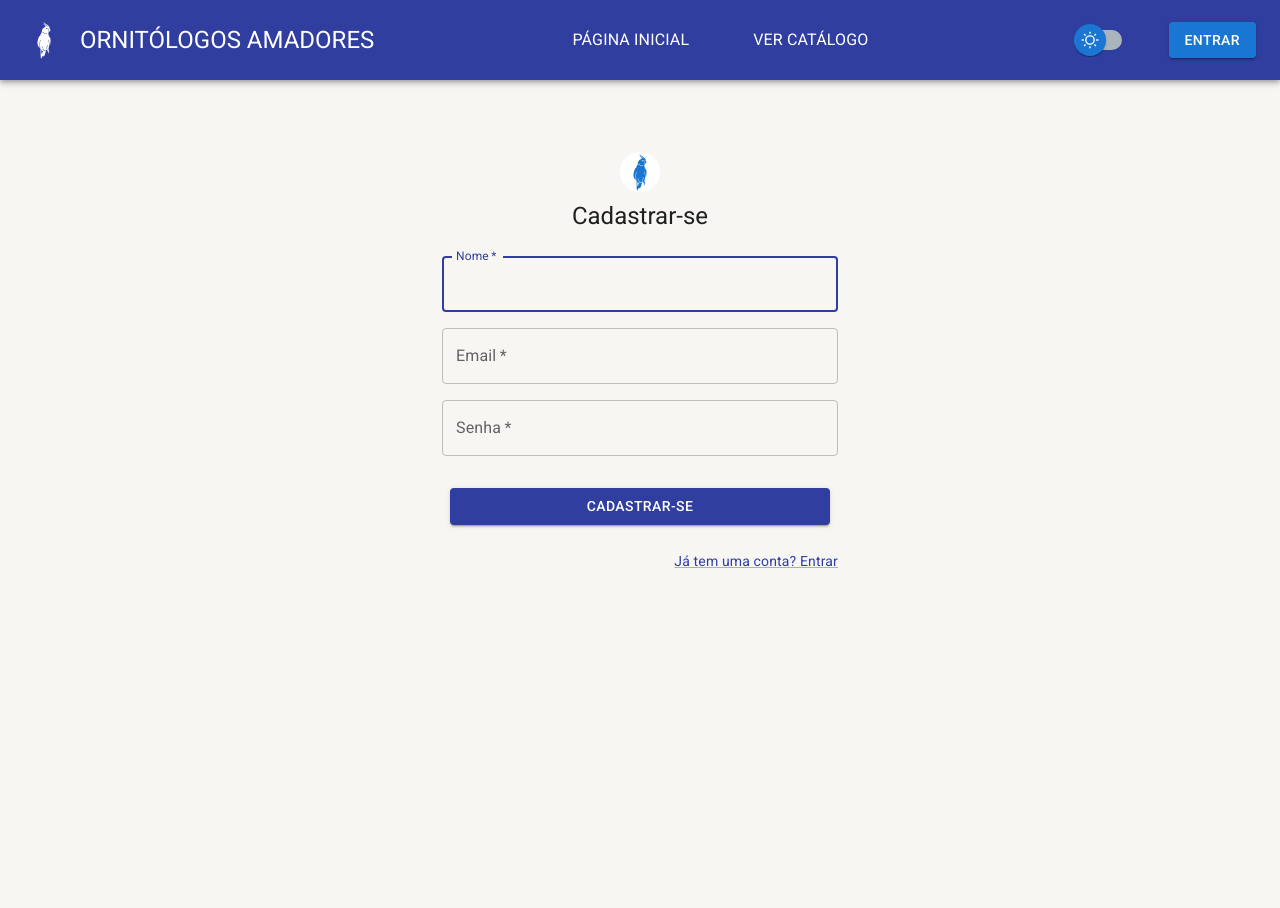
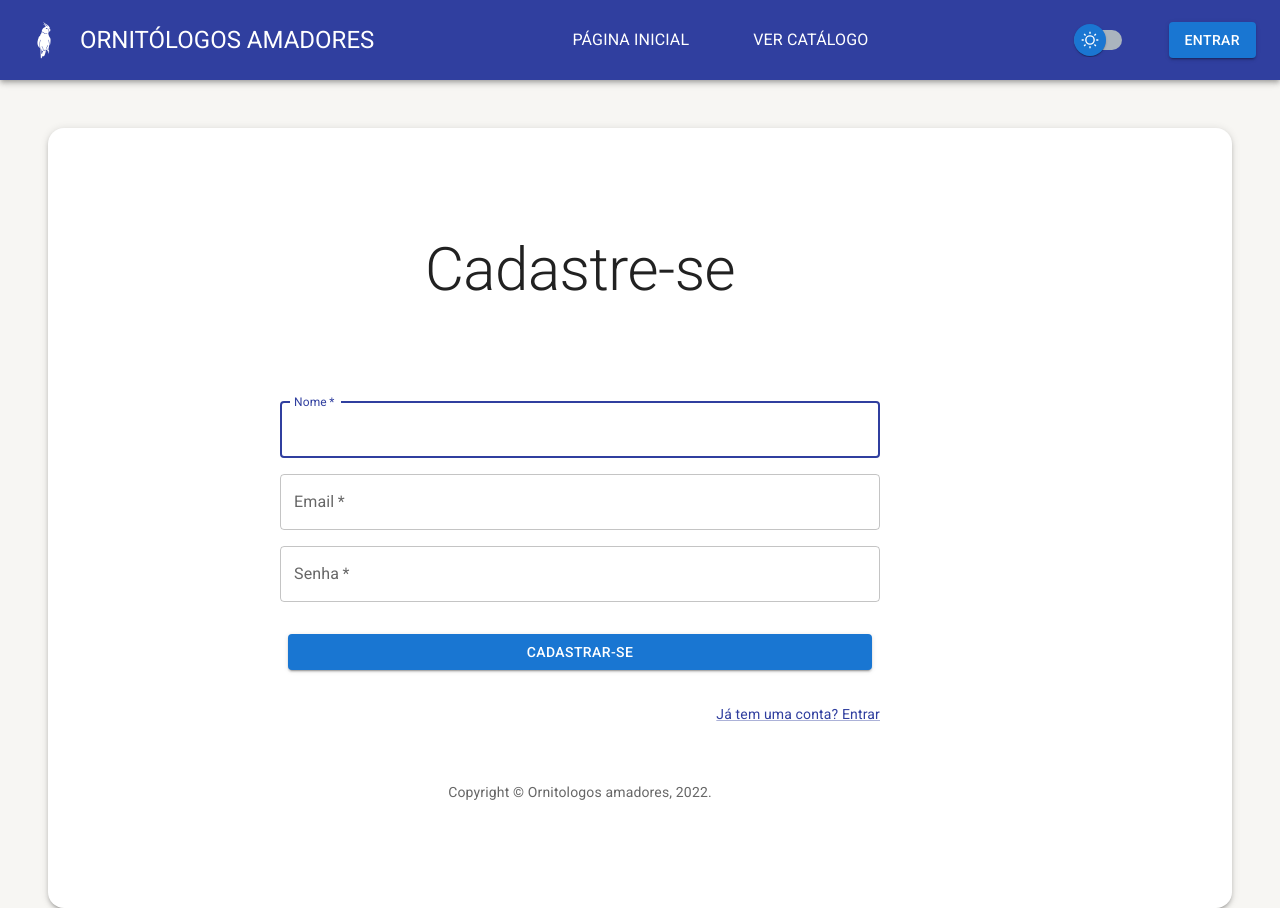
Before and after one commit to robsonleal/ornitologos-amadores, a React (Vite) app in the folder ornitologos-frontend/: page /cadastro-usuario in a window 1280 px wide. Before the commit the page ends 800 px from the top, so only its background shows below. Built offline with nearby package versions, Linux system fonts and the light colour scheme.

Commit message:
Frontend: Arrumando layout da pagina de login para usar o LayoutBaseDePaginaInicial, fazendo alterações no service para o cadastro continuar funcionando

```diff
--- a/ornitologos-frontend/src/pages/signup/SignUp.tsx
+++ b/ornitologos-frontend/src/pages/signup/SignUp.tsx
@@ -1,22 +1,19 @@
-import Avatar from '@mui/material/Avatar';
 import Box from '@mui/material/Box';
 import Button from '@mui/material/Button';
 import CircularProgress from '@mui/material/CircularProgress';
-import Container from '@mui/material/Container';
-import CssBaseline from '@mui/material/CssBaseline';
 import Grid from '@mui/material/Grid';
 import Link from '@mui/material/Link';
-import { ThemeProvider, useTheme } from '@mui/material/styles';
 import TextField from '@mui/material/TextField';
-import Typography from '@mui/material/Typography';
 import { ChangeEvent, useEffect, useRef, useState } from 'react';
+import { useNavigate } from 'react-router-dom';
 import Usuario from '../../models/Usuario';
-import { cadastroUsuario } from '../../shared/services/api/UsuarioService';
+import { Copyright } from '../../shared/components/Copyright';
+import { LayoutBaseDePaginaInicial } from '../../shared/layouts';
+import { cadastroUsuario } from '../../shared/services/api/usuario/UsuarioService';
 
 export function SignUp() {
-  const theme = useTheme();
-
   const [loading, setLoading] = useState(false);
+  const navigate = useNavigate();
   const timer = useRef<number>();
 
   const [userResult, setUserResult] = useState<Usuario>({
@@ -30,16 +27,6 @@ export function SignUp() {
     email: '',
     senha: '',
   });
-
-  const buttonSx = {
-    ...{
-      '&:hover': {
-        bgcolor: 'outlined',
-      },
-      mt: 3,
-      mb: 2,
-    },
-  };
 
   useEffect(() => {
     ('');
@@ -59,16 +46,18 @@ export function SignUp() {
 
     if (!loading) {
       timer.current = window.setTimeout(() => {
-        cadastroUsuario('/api/v1/auth/cadastro', user, setUserResult);
+        cadastroUsuario(user, setUserResult);
         setLoading(false);
       }, 2000);
     }
   };
 
+  const handleClickNavigate = (to: string) => {
+    navigate(to);
+  };
+
   return (
-    <ThemeProvider theme={theme}>
-      <Container component='main' maxWidth='xs'>
-        <CssBaseline />
+    <LayoutBaseDePaginaInicial titulo='Cadastre-se'>
       <Box
         sx={{
           marginTop: 8,
@@ -77,16 +66,7 @@ export function SignUp() {
           alignItems: 'center',
         }}
       >
-          <Avatar sx={{ m: 1, bgcolor: '#FFFFFF' }} src='/icon.svg' />
-          <Typography component='h1' variant='h5'>
-            Cadastrar-se
-          </Typography>
-          <Box
-            component='form'
-            noValidate
-            onSubmit={handleSubmit}
-            sx={{ mt: 3 }}
-          >
+        <Box component='form' noValidate onSubmit={handleSubmit} sx={{ mt: 3 }}>
           <Grid container spacing={2}>
             <Grid item xs={12}>
               <TextField
@@ -97,9 +77,7 @@ export function SignUp() {
                 id='nome'
                 label='Nome'
                 autoFocus
-                  onChange={(e: ChangeEvent<HTMLInputElement>) =>
-                    updateModel(e)
-                  }
+                onChange={(e: ChangeEvent<HTMLInputElement>) => updateModel(e)}
               />
             </Grid>
             <Grid item xs={12}>
@@ -110,9 +88,7 @@ export function SignUp() {
                 label='Email'
                 name='email'
                 autoComplete='email'
-                  onChange={(e: ChangeEvent<HTMLInputElement>) =>
-                    updateModel(e)
-                  }
+                onChange={(e: ChangeEvent<HTMLInputElement>) => updateModel(e)}
               />
             </Grid>
             <Grid item xs={12}>
@@ -124,9 +100,7 @@ export function SignUp() {
                 type='password'
                 id='senha'
                 autoComplete='new-password'
-                  onChange={(e: ChangeEvent<HTMLInputElement>) =>
-                    updateModel(e)
-                  }
+                onChange={(e: ChangeEvent<HTMLInputElement>) => updateModel(e)}
               />
             </Grid>
           </Grid>
@@ -135,8 +109,9 @@ export function SignUp() {
               type='submit'
               fullWidth
               variant='contained'
-                sx={buttonSx}
+              color='secondary'
               disabled={loading}
+              sx={{ my: 3 }}
             >
               Cadastrar-se
             </Button>
@@ -156,14 +131,18 @@ export function SignUp() {
           </Box>
           <Grid container justifyContent='flex-end'>
             <Grid item>
-                <Link href='/login' variant='body2'>
+              <Link
+                onClick={() => handleClickNavigate('/login')}
+                variant='body2'
+                sx={{ cursor: 'pointer' }}
+              >
                 Já tem uma conta? Entrar
               </Link>
             </Grid>
           </Grid>
         </Box>
       </Box>
-      </Container>
-    </ThemeProvider>
+      <Copyright />
+    </LayoutBaseDePaginaInicial>
   );
 }
--- a/ornitologos-frontend/src/shared/services/api/UsuarioService.tsx
+++ /dev/null
@@ -1,22 +0,0 @@
-import axios from 'axios';
-
-export const api = axios.create({
-    baseURL: 'http://localhost:8080',
-    timeout:5000
- } );
-
-export const cadastroUsuario = async(url: any,dados: any,setDado:any) => {
-
-    await api.post(url,dados)
-    .then(response => {
-        setDado(response.data)
-    })
-    .catch((error) =>{
-        console.log(error.response.data)
-    });
-}
-
-
-export const sair = () => {
-    localStorage.removeItem('token');
-}
--- a/ornitologos-frontend/src/shared/services/api/auth/AuthService.ts
+++ b/ornitologos-frontend/src/shared/services/api/auth/AuthService.ts
@@ -22,6 +22,11 @@ const fazerLogin = async (user: UsuarioLogin): Promise<IFazerLogin | Error> => {
   }
 };
 
+export const fazerLogout = () => {
+  localStorage.removeItem('token');
+};
+
 export const AuthService = {
   fazerLogin,
+  fazerLogout,
 };
--- /dev/null
+++ b/ornitologos-frontend/src/shared/services/api/usuario/UsuarioService.ts
@@ -0,0 +1,11 @@
+import { Api } from '../axios-config';
+
+export const cadastroUsuario = async (dados: any, setDado: any) => {
+  await Api.post('/api/v1/auth/cadastro', dados)
+    .then((response) => {
+      setDado(response.data);
+    })
+    .catch((error) => {
+      console.log(error.response.data);
+    });
+};
```
Lines whose indentation alone changed are shown as unchanged.
